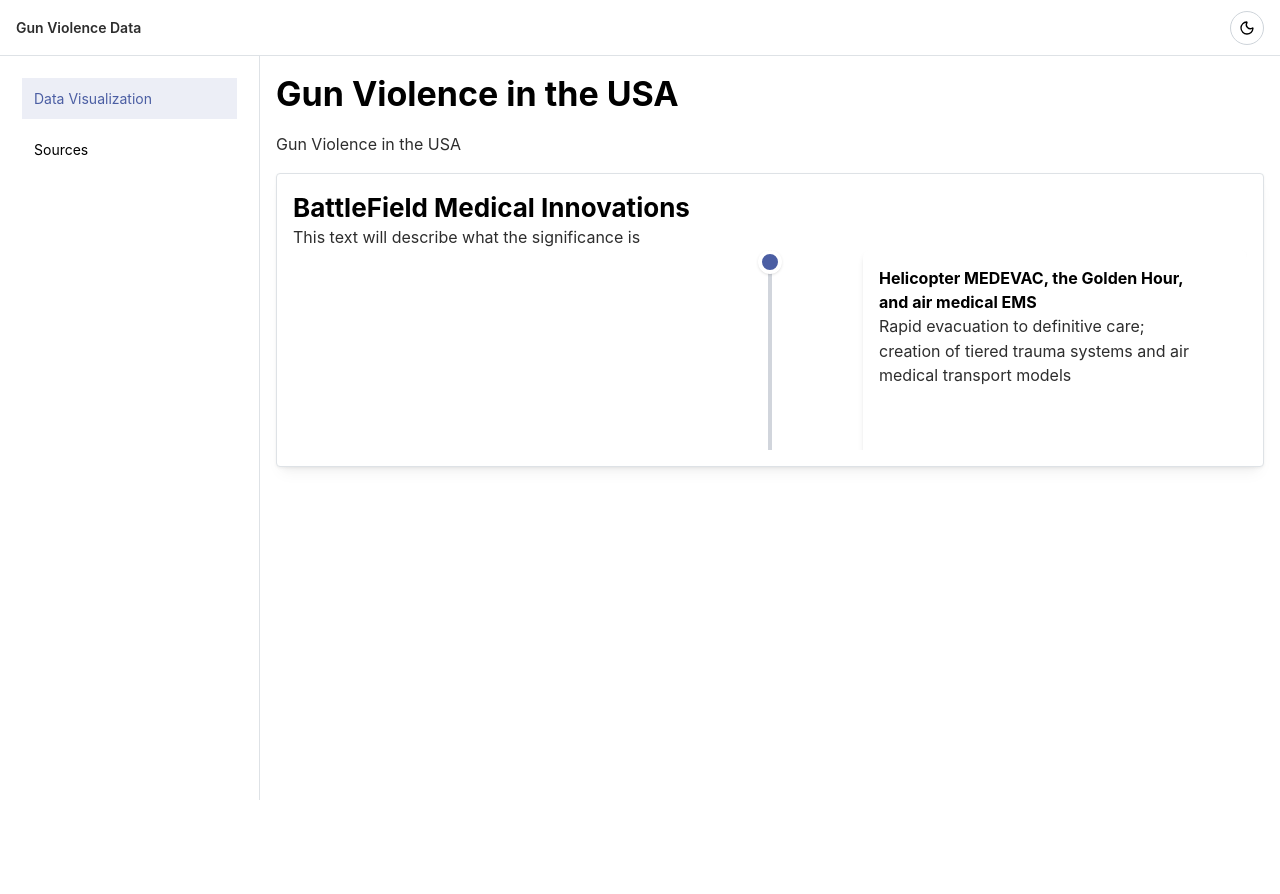
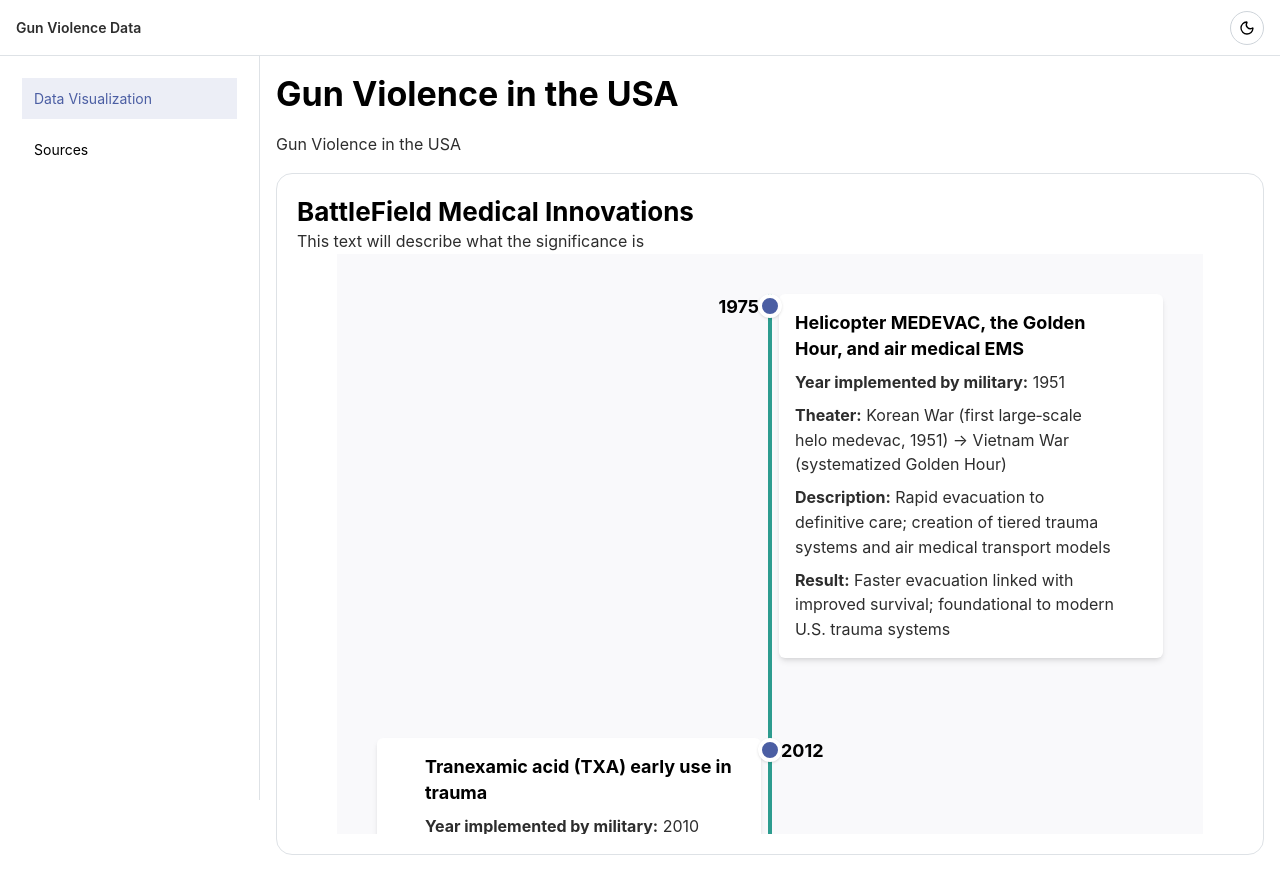
Before and after one commit to jespy2/dashboard-app, a Next.js app: page / in a window 1280 px wide. Shown: the top 894 px of the page. Before the commit the page ends 800 px from the top, so only its background shows below. Built offline with nearby package versions, Linux system fonts and the light colour scheme.

Commit message:
timeline data and styles

```diff
--- a/src/app/page.tsx
+++ b/src/app/page.tsx
@@ -16,7 +16,7 @@ const timelineData = [
     description: 'Rapid evacuation to definitive care; creation of tiered trauma systems and air medical transport models',
     militaryImplementationYear: 1951,
     usImplementationYear: 1975,
-    outcomes: 'Faster evacuation linked with improved survival; foundational to modern U.S. trauma systems',
+    outcome: 'Faster evacuation linked with improved survival; foundational to modern U.S. trauma systems',
   },
   {
     innovation: 'Tranexamic acid (TXA) early use in trauma',
@@ -24,7 +24,7 @@ const timelineData = [
     description: 'Antifibrinolytic inhibits clot breakdown; give within 3 h (earlier is better)',
     militaryImplementationYear: 2010,
     usImplementationYear: 2012,
-    outcomes: 'CRASH‑2: reduced all‑cause mortality (RR 0.91) with early dosing; best if < 3 hours from injury',
+    outcome: 'CRASH‑2: reduced all‑cause mortality (RR 0.91) with early dosing; best if < 3 hours from injury',
   },
   {
     innovation: 'Needle decompression site change (4th/5th ICS anterior‑axillary line)',
@@ -32,7 +32,63 @@ const timelineData = [
     description: 'Move from 2nd ICS mid‑clavicular to lateral site to reduce failure from chest wall thickness and iatrogenic injury',
     militaryImplementationYear: 2012,
     usImplementationYear: 2012,
-    outcomes: 'Guideline‑supported; improved success reported in implementation studies (protocol‑level evidence)',
+    outcome: 'Guideline‑supported; improved success reported in implementation studies (protocol‑level evidence)',
+  },
+  {
+    innovation: 'REBOA (Resuscitative Endovascular Balloon Occlusion of the Aorta)',
+    theater: 'Iraq & Afghanistan (renewed interest building on earlier concepts)',
+    description: 'Temporary balloon occlusion to control non‑compressible torso hemorrhage while expediting definitive control',
+    militaryImplementationYear: 2010,
+    usImplementationYear: 2012,
+    outcome: 'Mixed; feasibility 68–100% prehospital in select series; survival to discharge reported but technique remains selective',
+  },
+  {
+    innovation: 'Modern tourniquets (e.g., CAT) + universal tourniquet training',
+    theater: 'Iraq & Afghanistan (GWOT)',
+    description: 'Temporary balloon occlusion to control non‑compressible torso hemorrhage while expediting definitive control',
+    militaryImplementationYear: 2005,
+    usImplementationYear: 2015,
+    outcome: 'Military: clear survival benefit and low morbidity (Kragh 2008); Civilian: systematic reviews show effectiveness with few complications; Boston Marathon analysis documented effective use',
+  },
+  {
+    innovation: 'Hemostatic dressings (kaolin-impregnated gauze; QuikClot Combat Gauze)',
+    theater: 'Iraq & Afghanistan (GWOT)',
+    description: 'Kaolin accelerates clotting; gauze format allows wound packing for junctional/irregular wounds',
+    militaryImplementationYear: 2008,
+    usImplementationYear: 2015,
+    outcome: 'Prehospital multicenter civilian study: QCG 89% effective; minimal morbidity (Leonard 2016); additional early civilian series support benefit',
+  },
+  {
+    innovation: 'Damage Control Resuscitation (DCR) & balanced transfusion (1:1:1)',
+    theater: 'Iraq & Afghanistan (GWOT)',
+    description: 'Early hemostatic resuscitation with plasma/platelets/RBCs ~1:1:1, minimal crystalloids; focus on stopping bleeding fast',
+    militaryImplementationYear: 2008,
+    usImplementationYear: 2015,
+    outcome: 'PROPPR: no diff in 24h/30d all‑cause mortality, but higher hemostasis and fewer deaths from exsanguination at 24h in 1:1:1 group',
+  },
+  {
+    innovation: 'Public bleeding‑control movement (Stop the Bleed)',
+    theater: 'Lessons from GWOT TCCC applied to civilians',
+    description: 'Train bystanders to apply pressure, pack wounds with hemostatic gauze, and use tourniquets before EMS arrival',
+    militaryImplementationYear: 1996,
+    usImplementationYear: 2015,
+    outcome: 'Programmatic; widespread training and kit deployment; evidence extrapolated from military & civilian hemorrhage control studies',
+  },
+  {
+    innovation: 'Prehospital low‑titer O whole blood (LTOWB) & WFWB concepts',
+    theater: 'Iraq & Afghanistan (GWOT)',
+    description: 'Use of whole blood early to restore oxygen‑carrying capacity and hemostasis',
+    militaryImplementationYear: 2010,
+    usImplementationYear: 2016,
+    outcome: 'Civilian single‑center registry 2015–2019: prehospital LTOWB associated with lower early mortality in hemorrhagic shock',
+  },
+  {
+    innovation: 'Prehospital plasma transfusion',
+    theater: 'Derived from DCR experience in GWOT',
+    description: 'Give thawed plasma before hospital to correct coagulopathy and reduce bleeding',
+    militaryImplementationYear: 2010,
+    usImplementationYear: 2018,
+    outcome: 'PAMPer: lower 30‑day mortality (23.2% vs 33.0%); benefit greatest with transport >20 min (post‑hoc)',
   },
 ];
 
@@ -44,7 +100,7 @@ const Index = () => {
         <SectionText>Gun Violence in the USA</SectionText>
         <Grid>
           <Grid.Col span={12}>
-            <CustomMCard p="md">
+            <CustomMCard h='15%' p="lg">
               <SectionTitle>BattleField Medical Innovations</SectionTitle>
               <SectionText>This text will describe what the significance is</SectionText>
               <ScrollableTimeline items={timelineData} />
--- a/src/components/ui/CustomMCard.tsx
+++ b/src/components/ui/CustomMCard.tsx
@@ -8,8 +8,8 @@ import {
 export const CustomMCard = (props: CardProps) => {
   return (
     <MCard
-      radius="sm"
-      shadow="sm"
+      rounded-md
+      shadow-sm
       style={{ backgroundColor: palette.cardBg }}
       {...props}
     />
--- a/src/components/ui/ScrollableTimeline.tsx
+++ b/src/components/ui/ScrollableTimeline.tsx
@@ -1,10 +1,10 @@
+import { palette } from '@/lib/palette';
 import React from 'react';
 import { useInView } from 'react-intersection-observer';
 import {
   SectionText,
   TimelineCardTitle,
 } from './Typography';
-import { palette } from '@/lib/palette';
 
 type ScrollableScrollableTimelineItem = {
   innovation: string;
@@ -12,7 +12,7 @@ type ScrollableScrollableTimelineItem = {
   description: string;
   militaryImplementationYear: number;
   usImplementationYear: number;
-  outcomes: string;
+  outcome: string;
 };
 
 type ScrollableTimelineProps = {
@@ -34,46 +34,55 @@ const ScrollableTimelineItem: React.FC<{ item: ScrollableScrollableTimelineItem;
   return (
     <div
       ref={ref}
-      className={`relative flex min-h-[300px] w-full ${isLeft ? 'flex-row' : 'flex-row-reverse'}`}
+      className={`py-10 relative flex w-full ${isLeft ? 'flex-row' : 'flex-row-reverse'}`}
+      style={{ backgroundColor: palette.background}}
     >
+      {/* vertical line */}
+      <div
+        className='h-full my-10 absolute left-1/2 top-0 bottom-0 w-1 -translate-x-1/2 z-5'
+        style={{
+          // height: lineHeight,
+          backgroundColor: palette.accent2,
+        }}
+      />
       {/* circle */}
       <div
-        className="absolute left-1/2 transform -translate-x-1/2 w-6 h-6 rounded-full border-4 border-white shadow"
-        style={{ backgroundColor: palette.accent}}
-      />
+        className="absolute left-1/2 transform -translate-x-1/2 w-6 h-6 rounded-full border-4 shadow z-10"
+        style={{ backgroundColor: palette.accent, borderColor: palette.cardBg}}
+      / >
 
       {/* Spacer to keep line in middle */}
       <div className="flex-1" />
 
+      {/* Year implemented */}
+      <TimelineCardTitle >{item.usImplementationYear}</TimelineCardTitle>
+
       {/* card */}
       <div
-      className={`relative p-4 bg-white rounded-lg shadow-md max-w-sm transition-all duration-300 ease-in-out ${isLeft ? 'mr-auto pr-12' : 'ml-auto pl-12'}`}
-      style={{
-        opacity: ratio,
-        transform: `translateY(${20 - ratio * 20}px) scale(${0.9 + ratio * 0.1})`,
-      }}
+        className={`relative p-4 rounded-md shadow-md max-w-sm transition-all duration-300 ease-in-out ${isLeft ? 'mr-10 ml-5 pr-12' : 'ml-10 mr-5 pl-12'}`}
+        style={{
+          opacity: ratio,
+          transform: `translateY(${20 - ratio * 20}px) scale(${0.9 + ratio * 0.1})`,
+          backgroundColor: palette.cardBg,
+          display: 'grid',
+          gap: 8,
+        }}
       >
         <TimelineCardTitle >{item.innovation}</TimelineCardTitle>
-        <SectionText >{item.description}</SectionText>
+        <SectionText ><span className='font-bold'>Year implemented by military:</span> {item.militaryImplementationYear}</SectionText>
+        <SectionText ><span className='font-bold'>Theater:</span>  {item.theater}</SectionText>
+        <SectionText ><span className='font-bold'>Description:</span>  {item.description}</SectionText>
+        <SectionText ><span className='font-bold'>Result:</span>  {item.outcome}</SectionText>
       </div>
     </div>
   );
 };
 
 export const ScrollableTimeline: React.FC<ScrollableTimelineProps> = ({ items }) => {
-  const lineHeight = ( items.length + 1 ) * Number(200);
   return (
     <div
-      className="relative flex flex-col items-center overflow-y-scroll"
-      style={{ height: 200 }}
+      className="relative flex flex-col items-center overflow-y-scroll px-10"
     >
-      {/* vertical line */}
-      <div
-        className='absolute left-1/2 top-0 bottom-0 w-1 bg-gray-300 -translate-x-1/2 z-0'
-        style={{ height: lineHeight}}
-      />
-
-
       {items.map((item, index) => (
         <ScrollableTimelineItem key={index} item={item} index={index} />
       ))}
--- a/src/components/ui/Typography.tsx
+++ b/src/components/ui/Typography.tsx
@@ -22,7 +22,7 @@ export const SectionSubTitle = ({ children }: TextProps) => {
 };
 
 export const TimelineCardTitle = ({ children }: TextProps) => {
-  return <Title order={5}>{children}</Title>;
+  return <Title order={4}>{children}</Title>;
 };
 
 export const SectionText = ({ children }: TextProps) => {
--- a/tailwind.config.js
+++ b/tailwind.config.js
@@ -7,6 +7,42 @@ module.exports = {
     './src/providers/**/*.{js,ts,jsx,tsx,mdx}',
     './src/lib/**/*.{js,ts,jsx,tsx,mdx}',
   ],
-  theme: { extend: {} },
+  theme: { extend: {
+      borderRadius: {
+        sm: '4px',
+        md: '8px',
+        lg: '16px',
+      },
+      boxShadow: {
+        xs: '0 4px 6px rgba(29, 17, 51, 0.02), 0 2px 8px rgba(9, 32, 77, 0.08), 0 3px 5px -2px rgba(29, 17, 51, 0.08)',
+        sm: '0 8px 12px 1px rgba(29, 17, 51, 0.04), 0 3px 16px 2px rgba(9, 32, 77, 0.12), 0 5px 10px -3px rgba(29, 17, 51, 0.12)',
+        md: '0 16px 24px 2px rgba(29, 17, 51, 0.04), 0 6px 32px 4px rgba(9, 32, 77, 0.12), 0 8px 12px -5px rgba(29, 17, 51, 0.12)',
+        lg: '0 24px 38px 3px rgba(29, 17, 51, 0.04), 0 10px 48px 8px rgba(9, 32, 77, 0.12), 0 12px 16px -6px rgba(29, 17, 51, 0.12)',
+      },
+      spacing: {
+        xs: '4px',
+        sm: '8px',
+        md: '16px',
+        lg: '24px',
+        xl: '32px',
+        '2xl': '48px',
+      },
+      screens: {
+        xs: '320px',
+        sm: '480px',
+        md: '768px',
+        lg: '1024px',
+        xl: '1312px',
+      },
+      maxWidth: {
+        xs: '304px',
+        sm: '432px',
+        md: '688px',
+        lg: '928px',
+        xl: '1152px',
+        max: '1440px',
+      },
+    },
+  },
   plugins: [],
 };
```
